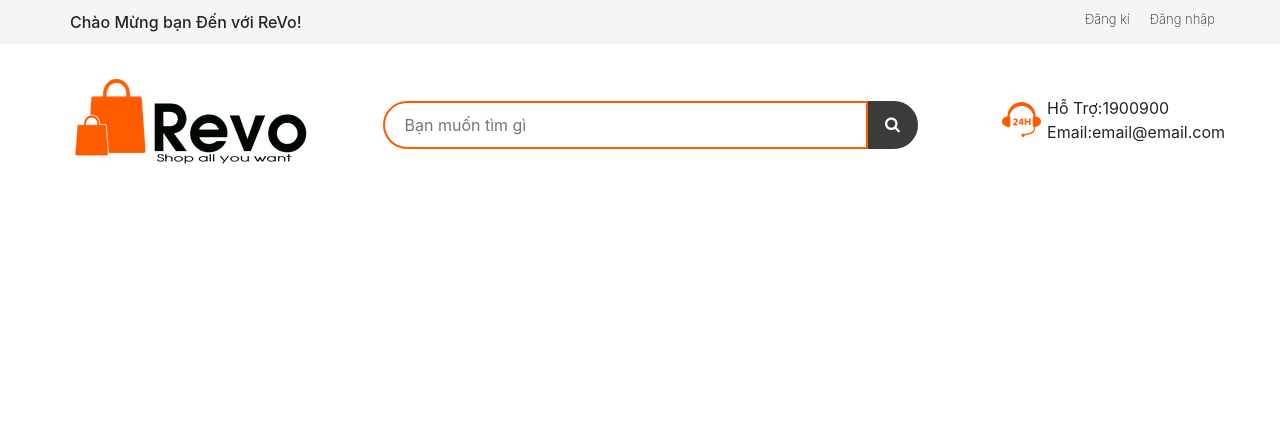
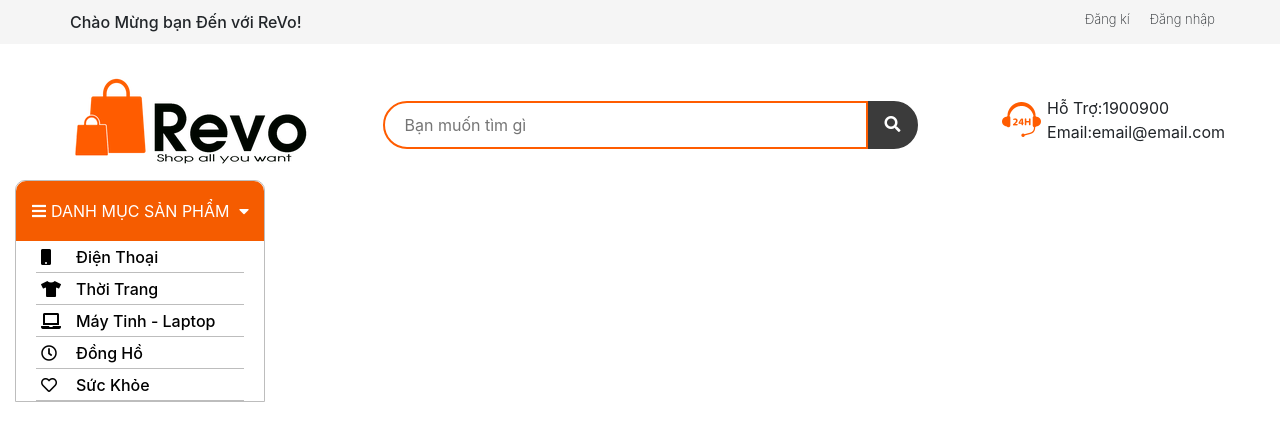
Before and after one commit to datthanh3011/Ft-PROJECT, a PHP site: page / in a window 1280 px wide. Shown: the top 441 px of the page. Run offline with PHP 8.4, Linux system fonts and the light colour scheme; some libraries are stand-ins or nearby versions.

Commit message:
tao side bar

```diff
--- a/index.php
+++ b/index.php
@@ -6,7 +6,7 @@
     <link rel="stylesheet" href="sass/style.css">
     <link rel="stylesheet" href="https://stackpath.bootstrapcdn.com/bootstrap/4.5.0/css/bootstrap.min.css"
         integrity="sha384-9aIt2nRpC12Uk9gS9baDl411NQApFmC26EwAOH8WgZl5MYYxFfc+NcPb1dKGj7Sk" crossorigin="anonymous">
-	<link rel="stylesheet" href="https://cdnjs.cloudflare.com/ajax/libs/font-awesome/4.7.0/css/font-awesome.min.css">
+	<link rel="stylesheet" href="https://cdnjs.cloudflare.com/ajax/libs/font-awesome/5.13.0/css/all.min.css">
 </head>
 
 <body>
@@ -62,6 +62,40 @@
 			</div>
 		</div>
 	</div>
+
+
+<!-- code side bar-->
+	<div id="side-bar" class="nav-side-bar">
+
+			<header>
+				<i class="fas fa-bars"></i>
+				<span>DANH MỤC SẢN PHẨM</span>
+				<i class="fas fa-caret-down"></i>
+			</header>
+
+		<ul>
+			<li>
+				<a href=""><i class="fas fa-mobile "></i><p> Điện Thoại </p></a>
+			</li>
+			<li>
+				<a href=""> <i class="fas fa-tshirt"></i> <p> Thời Trang </p> </a>
+			</li>
+			<li>
+				<a href=""><i class="fas fa-laptop"></i><p> Máy Tinh - Laptop </p></a>
+			</li>
+			<li>
+				<a href=""><i class="far fa-clock"></i><p> Đồng Hồ </p></a>
+			</li>
+			<li>
+				<a href=""><i class="far fa-heart"></i><p> Sức Khỏe </p></a>
+			</li>
+		</ul>
+	</div>
+
+
+
+<!-- END-->
+
 </body>
 
 </html>
--- a/sass/style.css
+++ b/sass/style.css
@@ -77,6 +77,10 @@ body #bg-mg-logo .row #txt-seach #ico-search .fa {
   margin: 50%;
 }
 
+body #bg-mg-logo .row #txt-seach #ico-search .fa:hover {
+  color: orangered;
+}
+
 body #bg-mg-logo #info-contact {
   display: -webkit-box;
   display: -ms-flexbox;
@@ -93,4 +97,84 @@ body #bg-mg-logo #info-contact {
 body #bg-mg-logo #info-contact #img-phone {
   margin-right: 20px;
 }
+
+body .nav-side-bar {
+  width: 250px;
+  height: auto;
+  background-color: white;
+  position: fixed;
+  left: 15px;
+  border: 1px solid #BDBDBD;
+  border-radius: 10px 10px 0px 0px;
+}
+
+body .nav-side-bar header {
+  text-align: center;
+  height: 60px;
+  background-color: #f55c00;
+  display: -webkit-box;
+  display: -ms-flexbox;
+  display: flex;
+  -webkit-box-align: center;
+      -ms-flex-align: center;
+          align-items: center;
+  border-radius: 10px 10px 0px 0px;
+  color: white;
+  padding-left: 1em;
+  position: relative;
+}
+
+body .nav-side-bar header .fa-bars {
+  margin-right: 5px;
+}
+
+body .nav-side-bar header .fa-caret-down {
+  position: absolute;
+  right: 15px;
+}
+
+body .nav-side-bar ul {
+  text-align: left;
+  padding: 0px 20px;
+  margin: 0px;
+}
+
+body .nav-side-bar ul li {
+  list-style: none;
+  border-bottom: 1px solid #BDBDBD;
+  height: 2em;
+  display: -webkit-box;
+  display: -ms-flexbox;
+  display: flex;
+  -webkit-box-align: center;
+      -ms-flex-align: center;
+          align-items: center;
+}
+
+body .nav-side-bar ul li a {
+  display: -webkit-box;
+  display: -ms-flexbox;
+  display: flex;
+  -webkit-box-align: center;
+      -ms-flex-align: center;
+          align-items: center;
+  text-decoration: none;
+  color: black;
+}
+
+body .nav-side-bar ul li a i {
+  margin: 0px 0px 0px 5px;
+  width: 35px;
+}
+
+body .nav-side-bar ul li a p {
+  margin: 0px;
+  font-weight: 500;
+}
+
+body .nav-side-bar ul li a p:hover {
+  color: #f55c00;
+  -webkit-transition-duration: 0.3s;
+          transition-duration: 0.3s;
+}
 /*# sourceMappingURL=style.css.map */
--- a/sass/style.scss
+++ b/sass/style.scss
@@ -50,6 +50,9 @@ body{
                         color: #ffffff;
                         margin: 50%;
                     }
+                    .fa:hover{
+                        color: orangered;
+                    }
                 }
             }
         }
@@ -63,4 +66,61 @@ body{
             }
         }
     }
+    .nav-side-bar{
+        width: 250px;
+        height: auto;
+        background-color: white;
+        position: fixed;
+        left: 15px;
+        border: 1px solid #BDBDBD ;
+        border-radius: 10px 10px 0px 0px;
+        header{
+            text-align: center;
+            height: 60px;
+            background-color: #f55c00;
+            display: flex;
+            align-items: center;
+            border-radius: 10px 10px 0px 0px;
+            color: white;
+            padding-left: 1em;
+            position: relative;
+            .fa-bars{
+                margin-right: 5px;
+            }
+            .fa-caret-down{
+                position: absolute;
+                right: 15px;;
+            }
+        }
+        ul{
+            text-align: left;
+            padding: 0px 20px;
+            margin: 0px;
+            li{
+                list-style: none;
+                border-bottom: 1px solid #BDBDBD;
+                height: 2em;
+                display: flex;
+                align-items: center;
+                a{
+                    display: flex;
+                    align-items: center;
+                    text-decoration: none;
+                    color: black;
+                    i{
+                        margin: 0px 0px 0px 5px;
+                        width: 35px;
+                    }
+                    p{
+                        margin: 0px;
+                        font-weight: 500;
+                    }
+                    p:hover{
+                        color: #f55c00;
+                        transition-duration: 0.3s;
+                    }
+                }
+            }
+        }
+    }
 }
```
Also changed, not shown: 1 other file.
